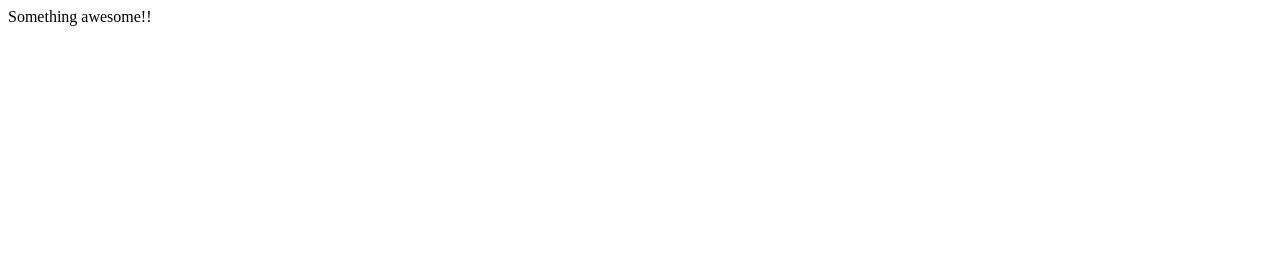
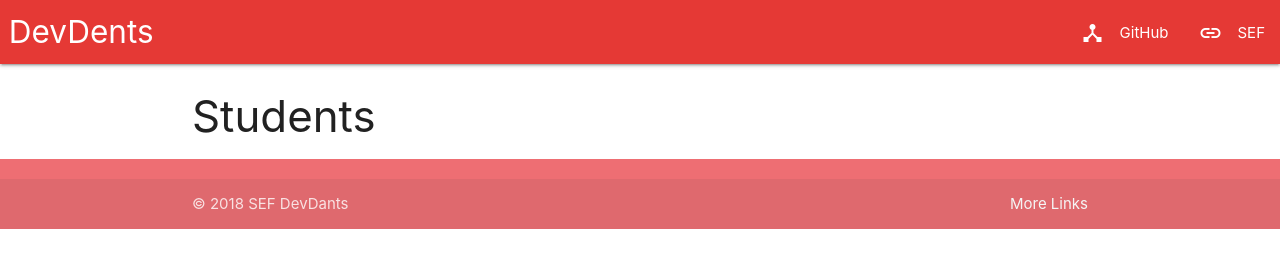
Before and after one commit to sef-global/devdents, a plain HTML site: page index.html in a window 1280 px wide. Drawn offline with nearby package versions, Linux system fonts and the light colour scheme.

Commit message:
Setup basic structure

```diff
--- a/index.html
+++ b/index.html
@@ -1,10 +1,50 @@
 <!DOCTYPE html>
 <html>
   <head>
-    <meta charset="UTF-8">
-    <title>DevDents</title>
+    <!--Import Google Icon Font-->
+    <link href="https://fonts.googleapis.com/icon?family=Material+Icons" rel="stylesheet">
+    <!-- Compiled and minified CSS -->
+    <link rel="stylesheet" href="https://cdnjs.cloudflare.com/ajax/libs/materialize/1.0.0-beta/css/materialize.min.css">
+
+    <!--Let browser know website is optimized for mobile-->
+    <meta name="viewport" content="width=device-width, initial-scale=1.0"/>
   </head>
+
   <body>
-    Something awesome!!
+
+    <nav class="red darken-1">
+        <div class="nav-wrapper">
+          <a href="#!" class="brand-logo">&nbsp;DevDents</a>
+          <a href="#" data-target="mobile-demo" class="sidenav-trigger"><i class="material-icons">menu</i></a>
+          <ul class="right hide-on-med-and-down">
+            <li><a href="#" class="waves-effect"><i class="material-icons left">device_hub</i> <span>GitHub</span></a></li>
+            <li><a href="#" class="waves-effect"><i class="material-icons left">link</i> <span>SEF</span></a></li>
+          </ul>
+        </div>
+    </nav>
+
+    <ul class="sidenav" id="mobile-demo">
+      <li><a href="#" class="waves-effect"><i class="material-icons left">device_hub</i> <span>GitHub</span></a></li>
+      <li><a href="#" class="waves-effect"><i class="material-icons left">link</i> <span>SEF</span></a></li>
+    </ul>
+
+
+    <div class = "container">
+      <h3>Students</h3>
+    </div>
+
+    <footer class="page-footer">
+        <div class="footer-copyright">
+          <div class="container">
+          © 2018 SEF DevDants
+          <a class="grey-text text-lighten-4 right" href="#!">More Links</a>
+          </div>
+        </div>
+      </footer>
+
+    <!-- Compiled and minified JavaScript -->
+    <script src="https://cdnjs.cloudflare.com/ajax/libs/materialize/1.0.0-beta/js/materialize.min.js"></script>
+
+    <script src="scripts/homepage.js" ></script>
   </body>
 </html>
--- /dev/null
+++ b/scripts/homepage.js
@@ -0,0 +1,2 @@
+let elem = document.querySelector('.sidenav');
+let instance = M.Sidenav.init(elem, null);
--- /dev/null
+++ b/storage/entries.json
@@ -0,0 +1,6 @@
+[
+    {
+        "username" : "shalithasuranga",
+        "university" : "UWU"
+    }
+]
```
